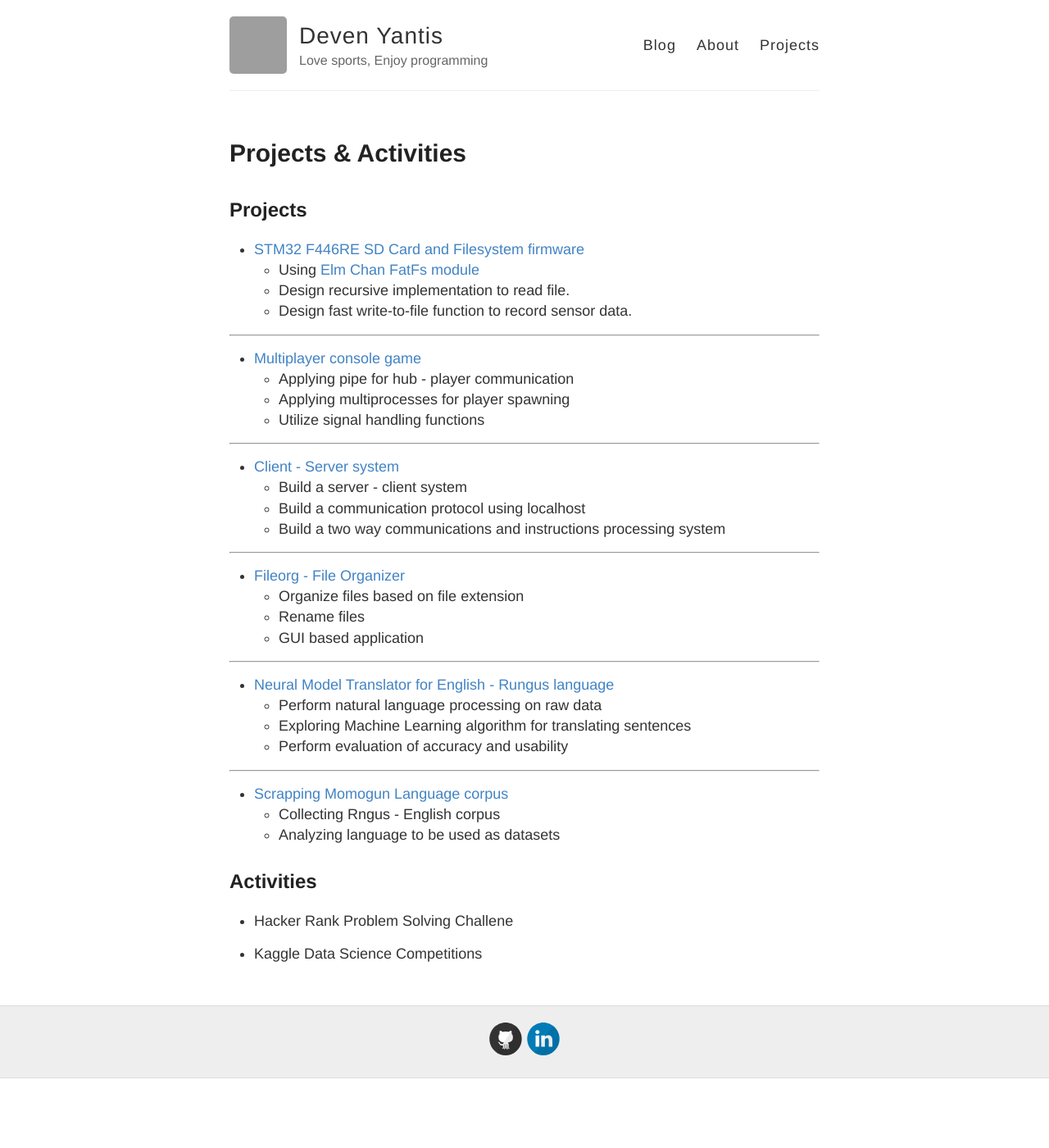
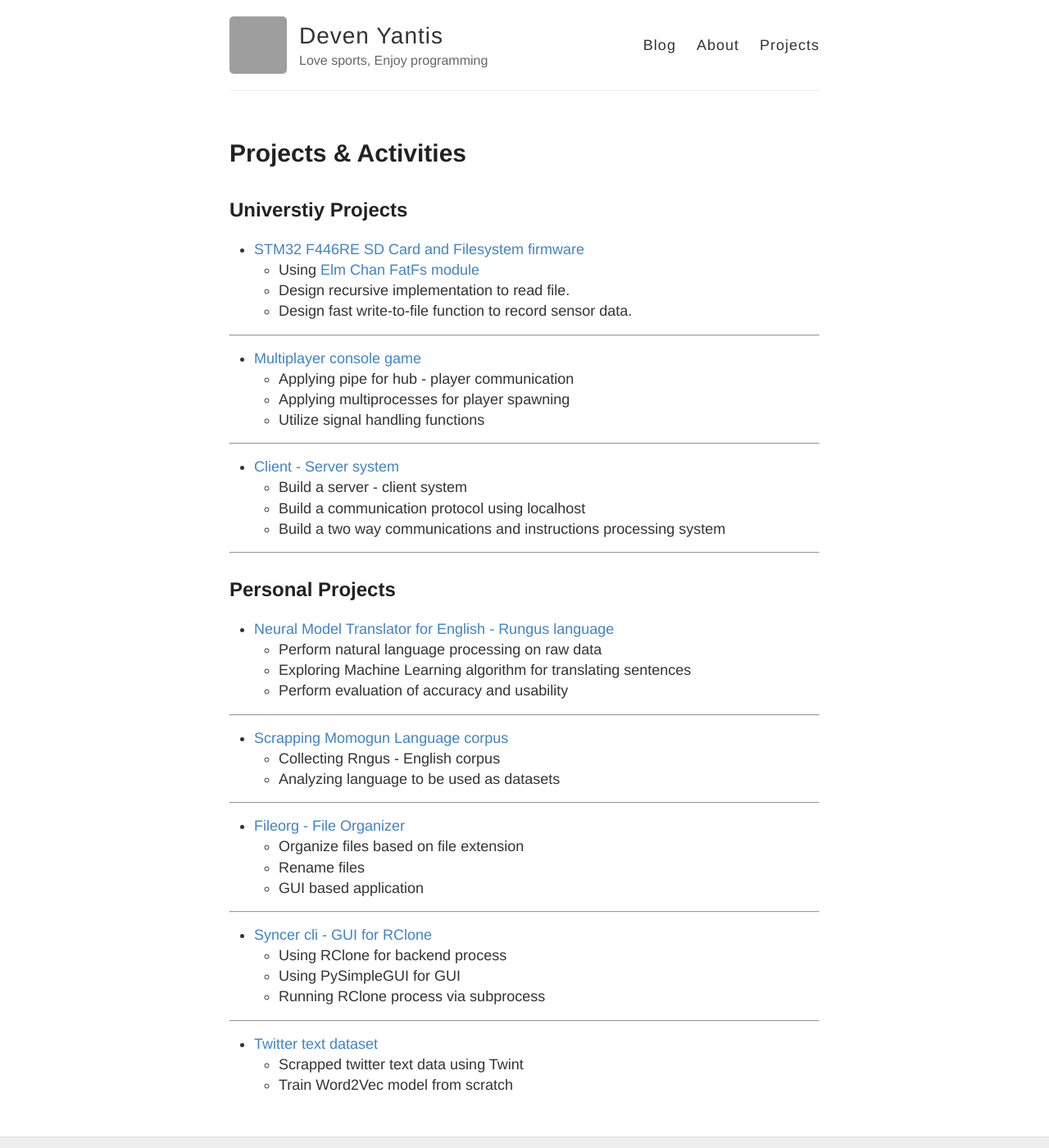
Before and after one commit to devennn/devennn.github.io, a Jekyll site: the page built from projects.md, in a window 1280 px wide and 1400 px high. Shown: the whole window at 82% size. Built offline with Jekyll 4.4.1, drawn with Linux system fonts in a browser that asks for light colours; grey boxes are pictures that could not be loaded.

Commit message:
Update projects.md

```diff
--- a/projects.md
+++ b/projects.md
@@ -3,7 +3,7 @@ layout: page
 title: Projects & Activities
 permalink: /projects/
 ---
-## Projects
+## Universtiy Projects
 
 - [STM32 F446RE SD Card and Filesystem firmware](https://github.com/devennn/sd_card_l446re_spi)
   - Using [Elm Chan FatFs module](http://elm-chan.org/fsw/ff/00index_e.html)
@@ -26,12 +26,7 @@ permalink: /projects/
 
 ---
 
-- [Fileorg - File Organizer](https://github.com/devennn/Filorg)
-  - Organize files based on file extension
-  - Rename files
-  - GUI based application
-
----
+## Personal Projects
 
 - [Neural Model Translator for English - Rungus language](https://github.com/devennn/neural-model-translation)
   - Perform natural language processing on raw data
@@ -44,8 +39,22 @@ permalink: /projects/
   - Collecting Rngus - English corpus
   - Analyzing language to be used as datasets
 
-## Activities
+  ---
 
-- Hacker Rank Problem Solving Challene
+- [Fileorg - File Organizer](https://github.com/devennn/Filorg)
+  - Organize files based on file extension
+  - Rename files
+  - GUI based application
 
-- Kaggle Data Science Competitions
+  ---
+
+- [Syncer cli - GUI for RClone](https://github.com/devennn/Syncer-cli)
+  - Using RClone for backend process
+  - Using PySimpleGUI for GUI
+  - Running RClone process via subprocess
+
+  ---
+
+- [Twitter text dataset](https://github.com/devennn/malaysian-tweet-text-corpus)
+  - Scrapped twitter text data using Twint
+  - Train Word2Vec model from scratch
```
